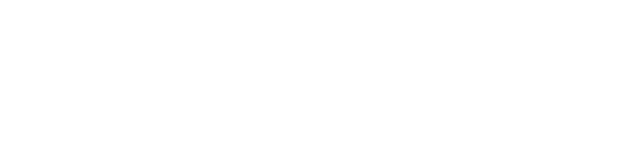
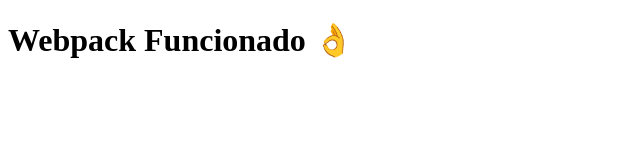
Before and after one commit to rivalcoba/t3-meal-app, a website built with webpack: page src/index.html in a window 1280 px wide. Shown: the whole page, without its empty margins (0-640 px from the left). Built offline with nearby package versions, Linux system fonts and the light colour scheme.

Commit message:
Agregando mensaje al html

```diff
--- a/src/index.html
+++ b/src/index.html
@@ -7,5 +7,6 @@
   <title>Meal App</title>
 </head>
 <body>
+  <h1>Webpack Funcionado 👌</h1>
 </body>
 </html>
```
